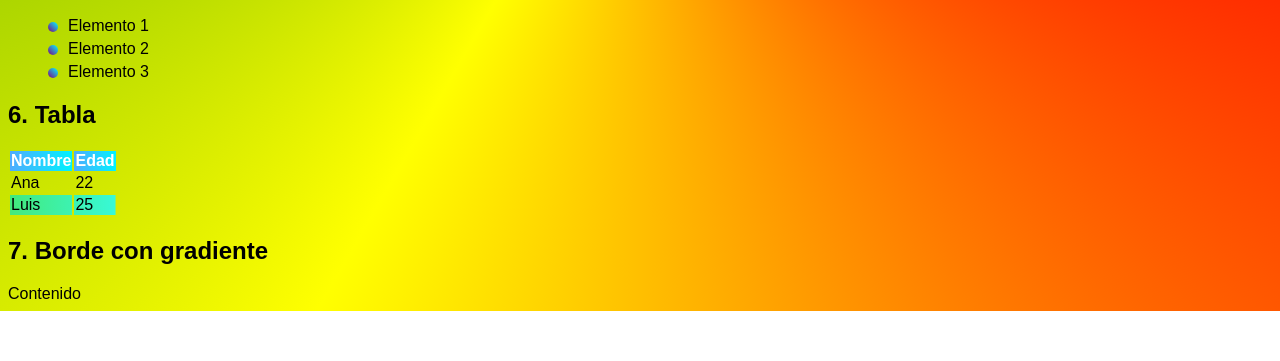
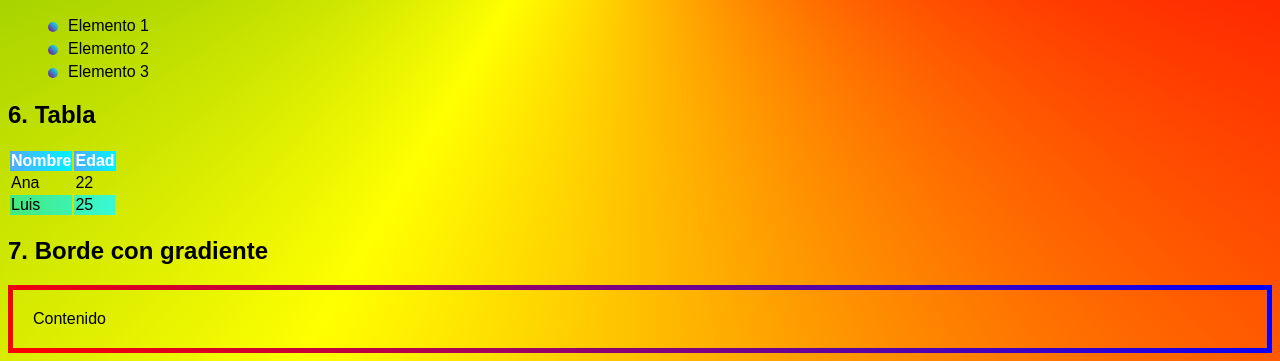
Before and after one commit to karlmard8/26AProgWebCarlosSantana, a plain HTML site: page Practica de box model/practica-gradientes/index.html in a window 1280 px wide. Shown: the part 809-1170 px from the top of the page. Before the commit the page ends 1120 px from the top, so only its background shows below. Drawn offline with Linux system fonts and the light colour scheme.

Commit message:
Ejercicio 4: Gradientes en bordes

```diff
--- a/Practica de box model/practica-gradientes/styles.css
+++ b/Practica de box model/practica-gradientes/styles.css
@@ -101,3 +101,11 @@ th {
 tr.highlight {
  background: linear-gradient(to right, #43e97b, #38f9d7);
 }
+
+
+/* 9. Bordes */
+.borde-gradiente {
+ border: 5px solid;
+ border-image: linear-gradient(45deg, red, blue) 1;
+ padding: 20px;
+}
```
